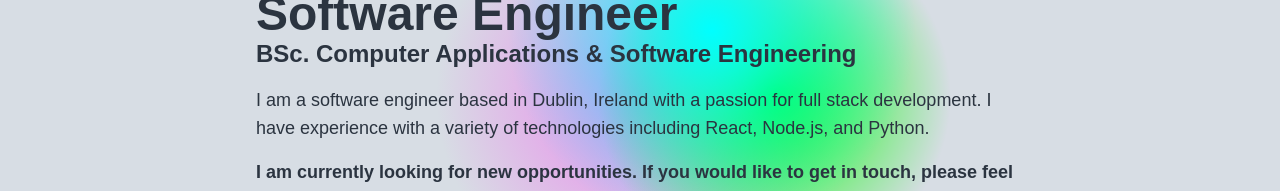
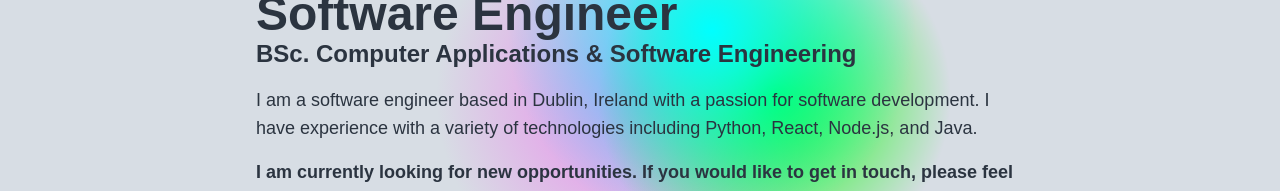
Before and after one commit to lynchdean/portfolio, a Next.js app: page / in a window 1280 px wide. Shown: the part 218-409 px from the top of the page. Built offline with nearby package versions, Linux system fonts and the light colour scheme.

Commit message:
Update hero

```diff
--- a/data/hero.js
+++ b/data/hero.js
@@ -2,6 +2,6 @@ export const hero = {
     name: "Dean Lynch",
     title: "Software Engineer",
     degree: "BSc. Computer Applications & Software Engineering",
-    description1: "I am a software engineer based in Dublin, Ireland with a passion for full stack development. I have experience with a variety of technologies including React, Node.js, and Python.",
+    description1: "I am a software engineer based in Dublin, Ireland with a passion for software development. I have experience with a variety of technologies including Python, React, Node.js, and Java.",
     description2: "I am currently looking for new opportunities. If you would like to get in touch, please feel free to reach out to me on LinkedIn."
 };
```
